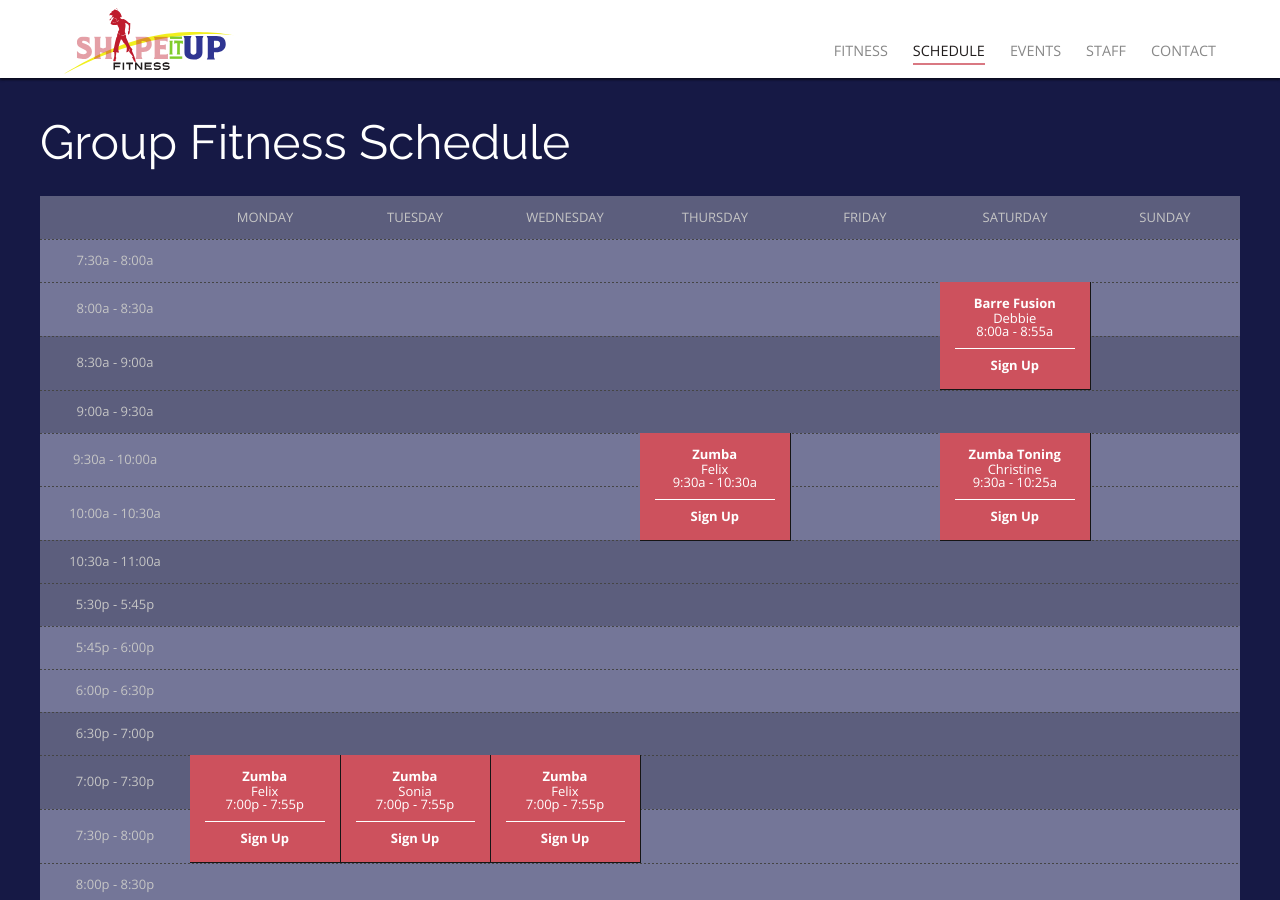
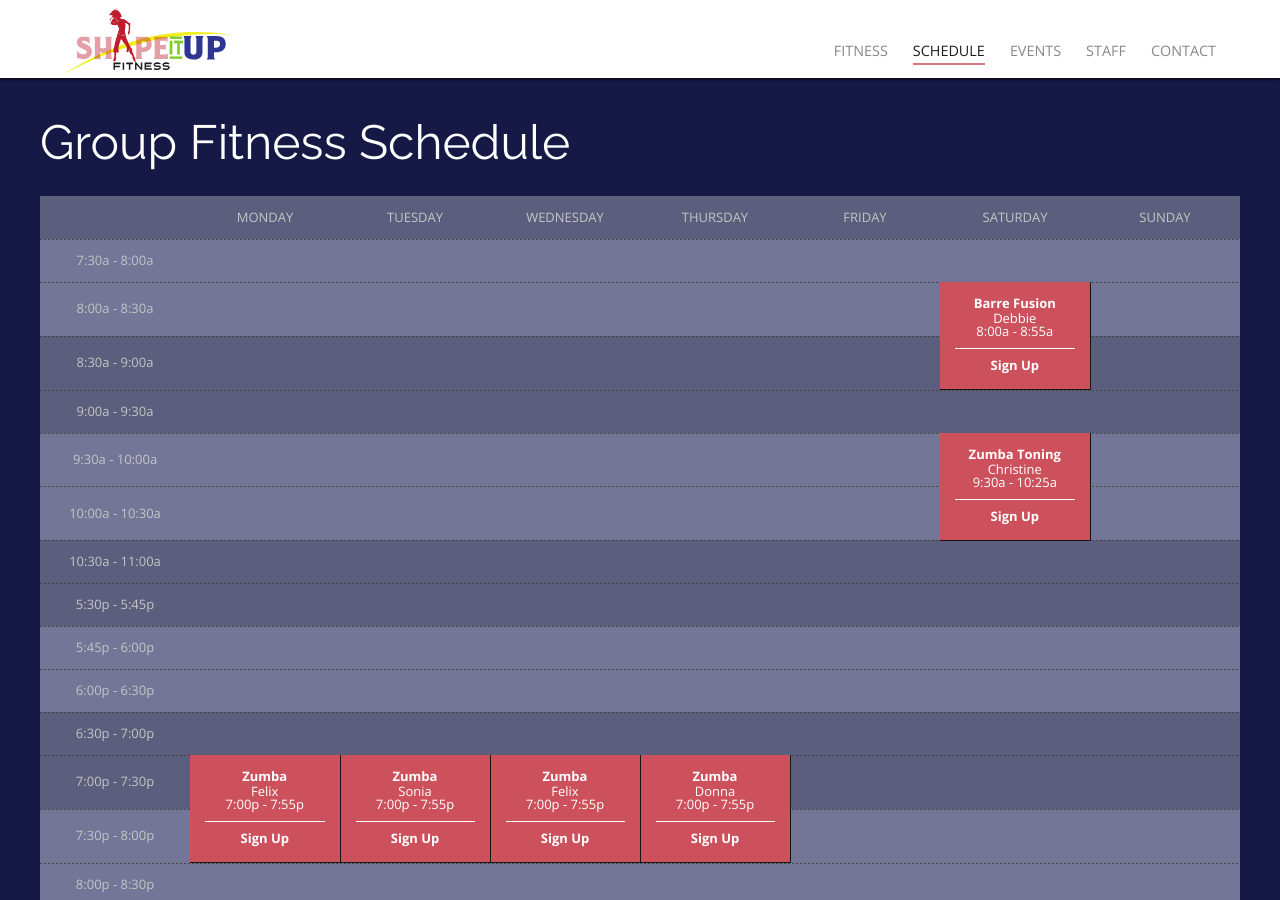
Before and after one commit to rwstone/shapeitup, a Jekyll site: the page built from schedule/index.md, in a window 1280 px wide and 900 px high. Built offline with Jekyll 4.4.1, drawn with Linux system fonts in a browser that asks for light colours; some web fonts are replaced.

Commit message:
Updated Index

```diff
--- a/schedule/index.md
+++ b/schedule/index.md
@@ -22,10 +22,10 @@ sessions:
   end_time: 7:55p
   length: 2
 - class: Zumba
-  instructor: Felix
+  instructor: Donna
   day: Thursday
-  start_time: 9:30a
-  end_time: 10:30a
+  start_time: 7:00p
+  end_time: 7:55p
   length: 2
 - class: Barre Fusion
   instructor: Debbie
```
